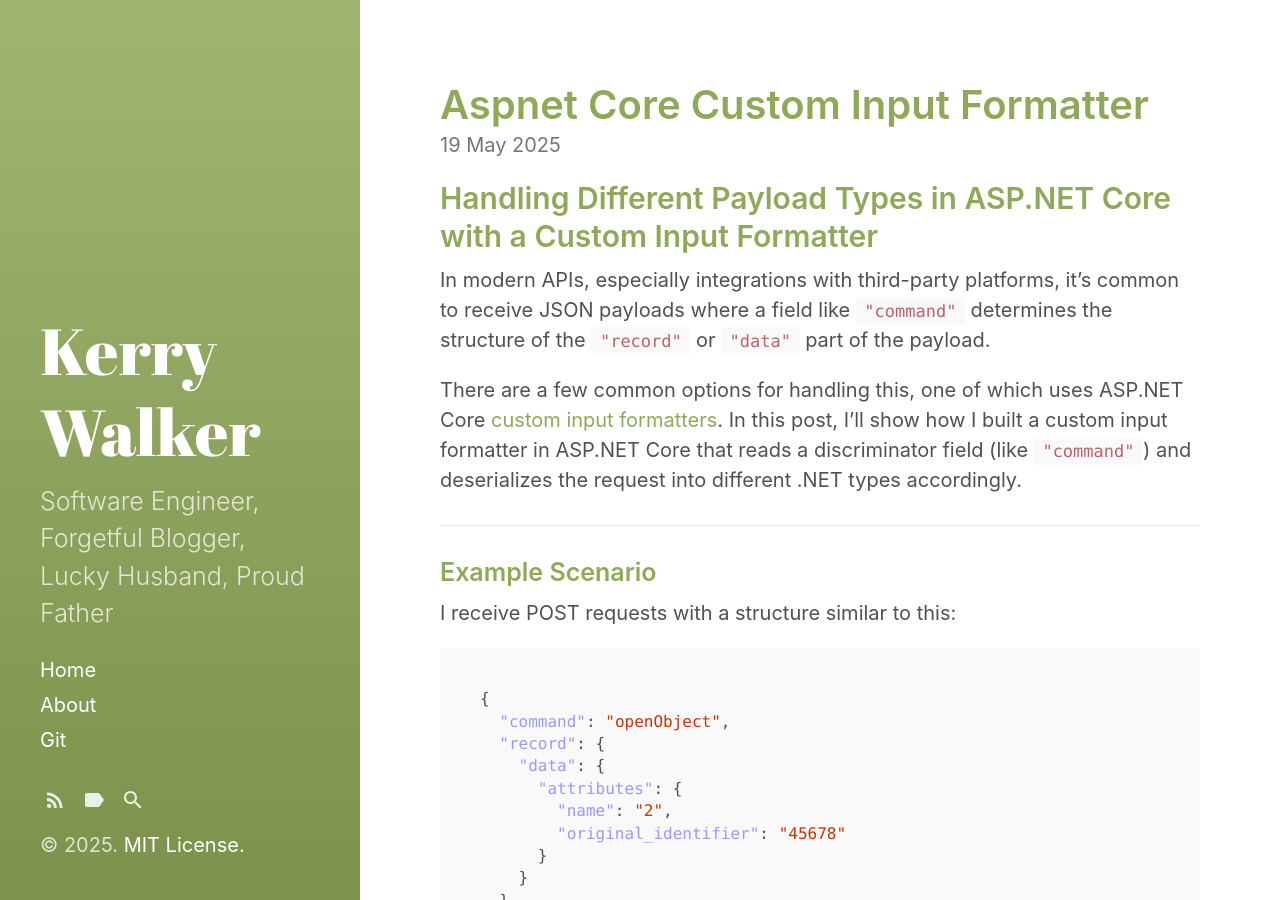
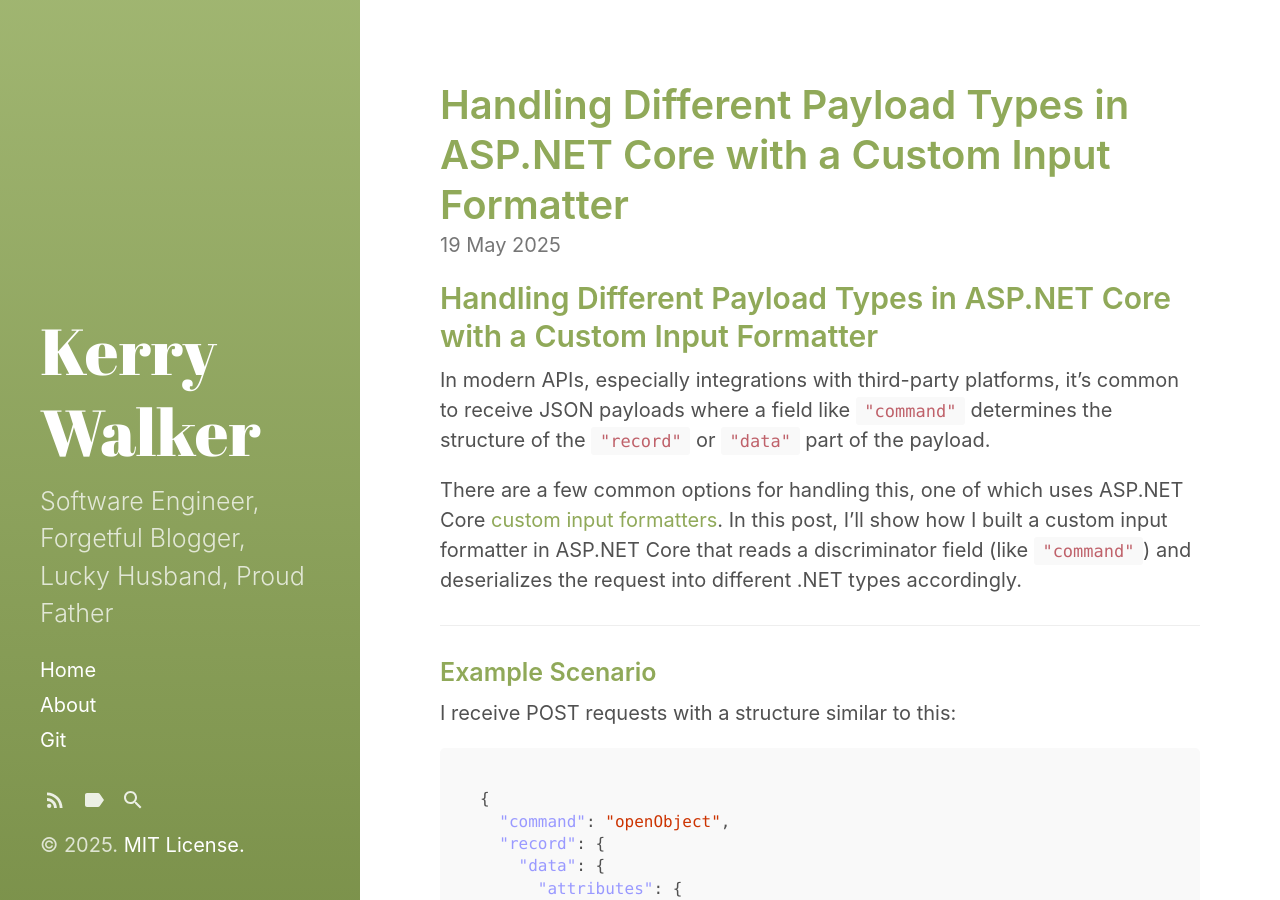
Before and after one commit to KerryWalker/KerryWalker.github.io, a Jekyll site: the page built from _posts/2025-05-19-aspnet-core-custom-input-formatter.md, in a window 1280 px wide and 900 px high. Built offline with Jekyll 4.4.1, drawn with Linux system fonts in a browser that asks for light colours; our own code applies the rules of GitHub Pages for plain Markdown files.

Commit message:
add headers

```diff
--- a/_posts/2025-05-19-aspnet-core-custom-input-formatter.md
+++ b/_posts/2025-05-19-aspnet-core-custom-input-formatter.md
@@ -1,3 +1,12 @@
+---
+layout: post
+title: Handling Different Payload Types in ASP.NET Core with a Custom Input Formatter
+published: true
+tags:
+  - c#
+  - Aspnetcore
+---
+
 ## Handling Different Payload Types in ASP.NET Core with a Custom Input Formatter
 
 In modern APIs, especially integrations with third-party platforms, it's common to receive JSON payloads where a field like `"command"` determines the structure of the `"record"` or `"data"` part of the payload.
```
